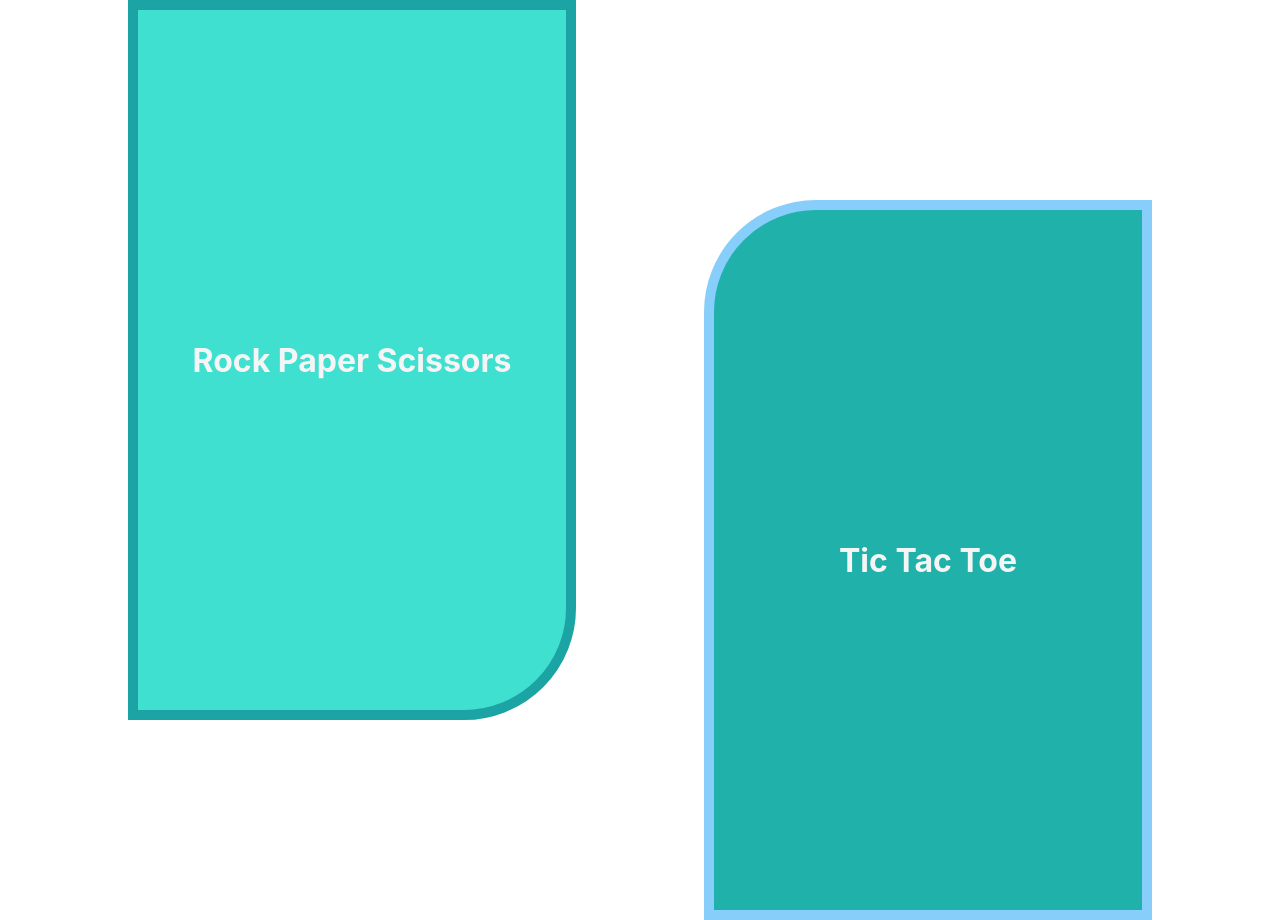
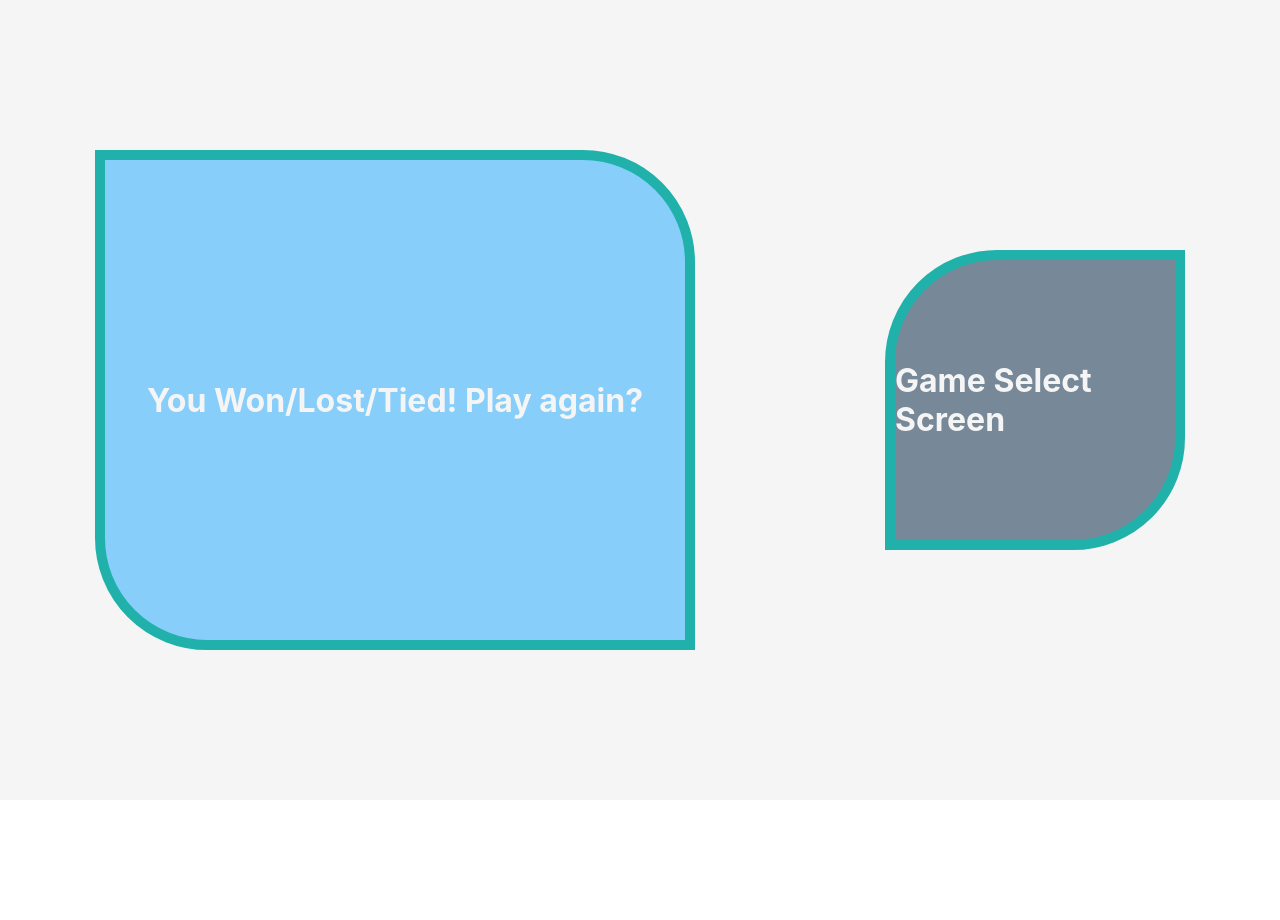
Before and after one commit to dolnuea/Karnivalli, a React (Create React App) app in the folder karnivali_UI/karnivaliui/: page / in a window 1280 px wide. After the commit the page ends 800 px from the top, so only its background shows below. Built offline with nearby package versions, Linux system fonts and the light colour scheme.

Commit message:
added play again page with simple transitions, want to add more transitions with border radius

```diff
--- a/karnivali_UI/karnivaliui/src/App.js
+++ b/karnivali_UI/karnivaliui/src/App.js
@@ -2,15 +2,18 @@ import RPSGameScreen from './RockPaperScissorJake/RPKGameScreenJake';
 import WelcomeScreen from './WelcomePage/WelcomeScreen'
 import GameSelectScreen from './SelectGame/GameSelectScreen';
 import StartOrJoinScreen from './StartOrJoinGame/StartOrJoinScreen';
+import PlayAgainScreen from './PlayAgainScreen/PlayAgainScreen';
 import './App.css'
 
-// to test each page, uncomment the line you want to test
+// to test each page, un-comment the line you want to test
 
 function App() {
   return (
     <div >
 
-      <GameSelectScreen />
+      <PlayAgainScreen/>
+
+      {/* <GameSelectScreen /> */}
 
       { /* <StartOrJoinScreen /> */}
 
--- /dev/null
+++ b/karnivali_UI/karnivaliui/src/PlayAgainScreen/PlayAgainBox.css
@@ -0,0 +1,39 @@
+* {
+    margin: auto;
+    padding: 0;
+    box-sizing: border-box;
+}
+
+.playAgainScreen {
+    height: 100vh;
+    width: 100%;
+    background-color: whitesmoke;
+    display: flex;
+}
+
+.playAgainBox {
+    display: flex;
+    color: whitesmoke;
+    border: lightseagreen 10px solid;
+}
+
+.playAgainBox:hover {
+    color: red;
+    /* Want to add border radius slow transition to the opposite corners */
+}
+
+.playAgainBox:nth-child(1) {
+    height: 500px;
+    width: 600px;
+    background-color: lightskyblue;
+    border-top-right-radius: 7em;
+    border-bottom-left-radius: 7em;
+}
+
+.playAgainBox:nth-child(2) {
+    height: 300px;
+    width: 300px;
+    border-top-left-radius: 7em;
+    border-bottom-right-radius: 7em;
+    background-color: lightslategray;
+}
--- /dev/null
+++ b/karnivali_UI/karnivaliui/src/PlayAgainScreen/PlayAgainBox.js
@@ -0,0 +1,20 @@
+import React from "react";
+import reactDom from "react-dom";
+
+import "./PlayAgainBox.css";
+
+const redAlert = () => {
+    alert("Let's party!")
+};
+
+function PlayAgainBox(props) {
+    return (
+        <div className="playAgainBox" onClick={redAlert} >
+            <h1>
+                {props.name}
+            </h1>
+        </div>
+    );
+}
+
+export default PlayAgainBox;
--- /dev/null
+++ b/karnivali_UI/karnivaliui/src/PlayAgainScreen/PlayAgainScreen.js
@@ -0,0 +1,17 @@
+import react from "react";
+import reactDom from "react-dom";
+
+import PlayAgainBox from "./PlayAgainBox";
+import "./PlayAgainBox.css";
+
+
+function PlayAgainScreen() {
+    return(
+        <div className="playAgainScreen">
+            <PlayAgainBox name="You Won/Lost/Tied! Play again?"/>
+            <PlayAgainBox name="Game Select Screen"/>
+        </div>
+    );
+}
+
+export default PlayAgainScreen;
```
